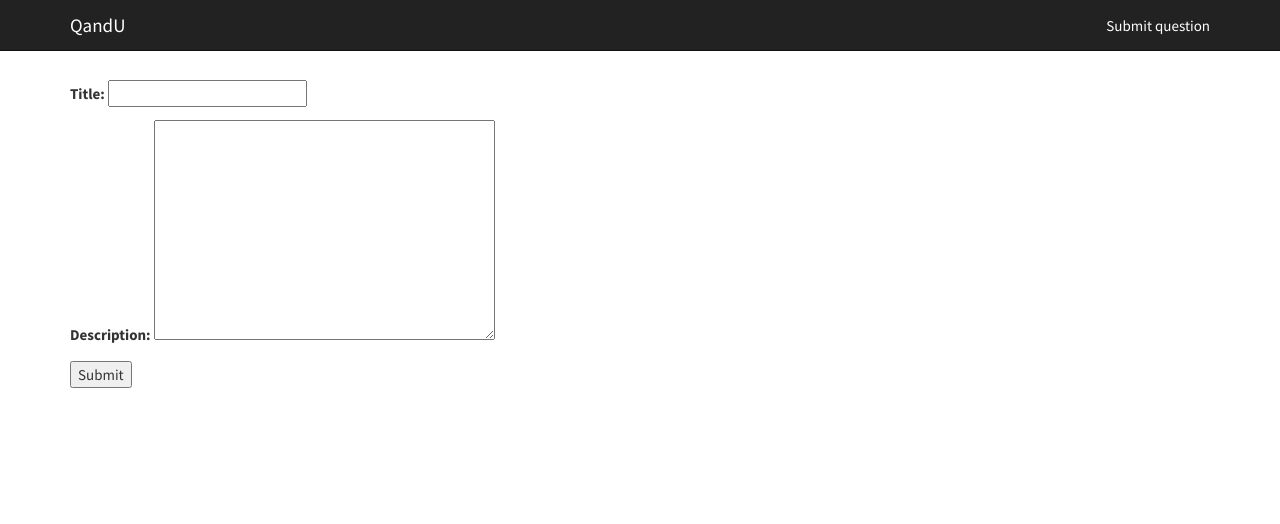
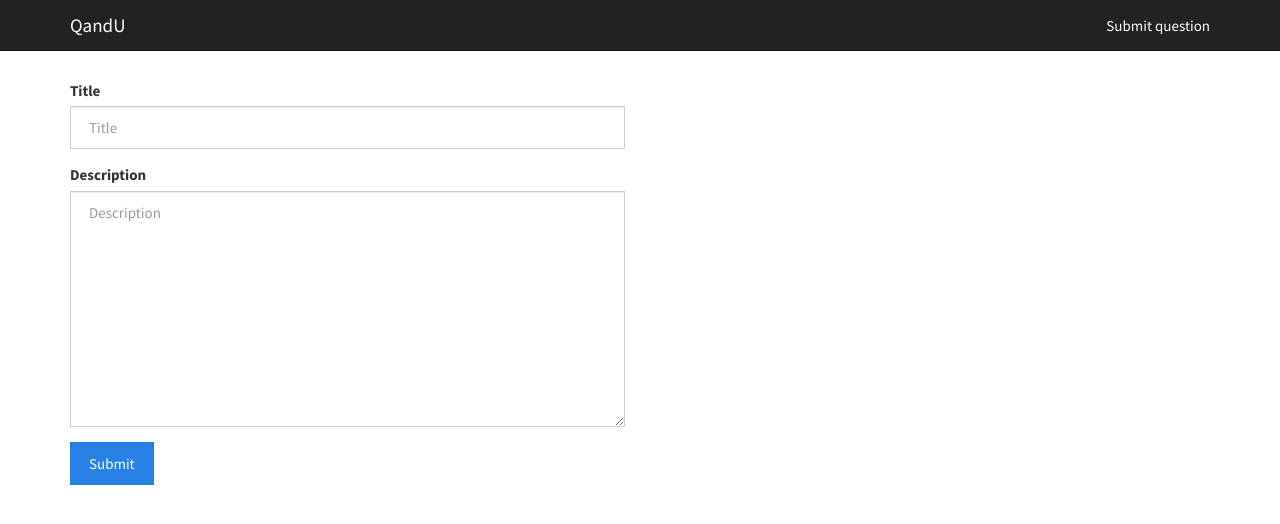
Before and after one commit to szdzialo/Midterm, a Django app: page /question/create/ in a window 1280 px wide. Shown: the top 524 px of the page. Run offline with Django 3.2, Linux system fonts and the light colour scheme; some libraries are stand-ins or nearby versions.

Commit message:
Add styling to message form

```diff
--- a/midterm/settings.py
+++ b/midterm/settings.py
@@ -41,6 +41,8 @@ INSTALLED_APPS = (
     'django.contrib.messages',
     'django.contrib.staticfiles',
    'core',
+        'bootstrap3',
+
 )
 
 MIDDLEWARE_CLASSES = (
--- a/requirements.txt
+++ b/requirements.txt
@@ -2,6 +2,7 @@ Django==1.8.5
 argparse==1.2.1
 dj-database-url==0.3.0
 dj-static==0.0.6
+django-bootstrap3==6.2.2
 django-toolbelt==0.0.1
 gunicorn==19.3.0
 psycopg2==2.6.1
--- a/templates/question/question_form.html
+++ b/templates/question/question_form.html
@@ -1,8 +1,13 @@
 {% extends 'base.html' %}
+{% load bootstrap3 %}
 {% block content %}
-<form method="post" action="">
+<div class="row">
+        <div class="col-lg-6">
+                <form method="post" action="">
         {% csrf_token %}
-        {{ form.as_p }}
-        <button type="submit">Submit</button>
+        {% bootstrap_form form %}
+        <button type="submit" class="btn btn-primary">Submit</button>
 </form>
+        </div>
+</div>
 {% endblock %}
```
